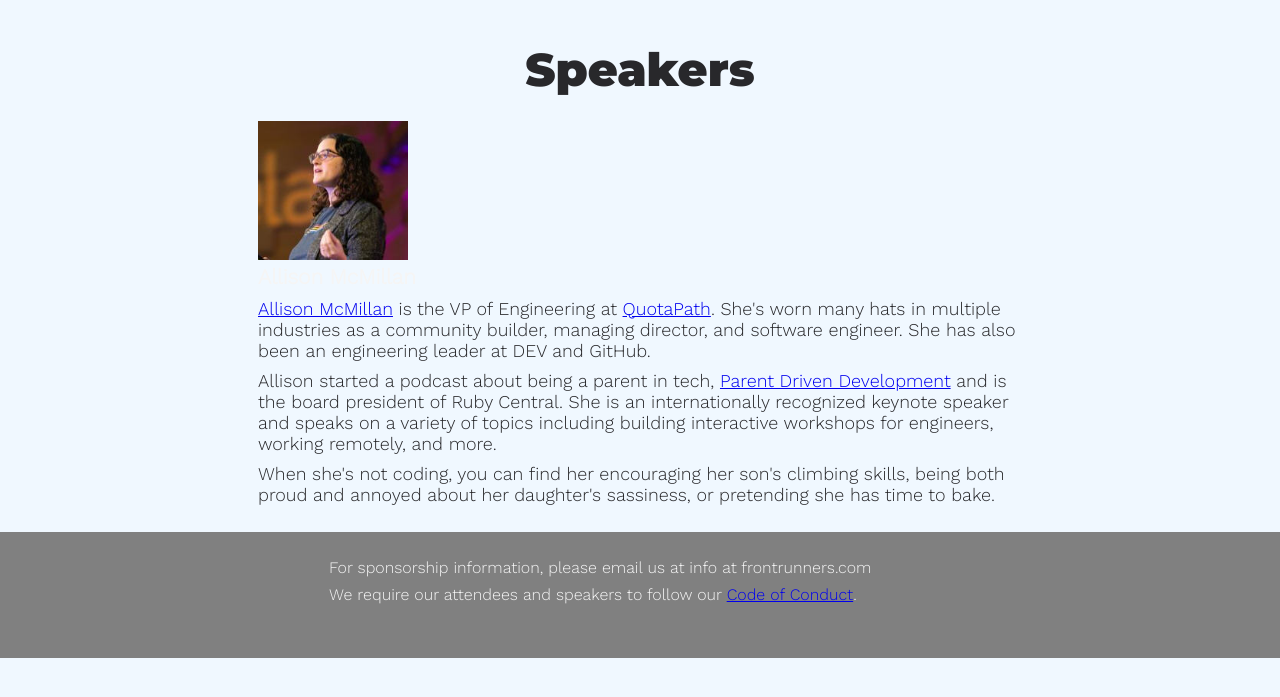
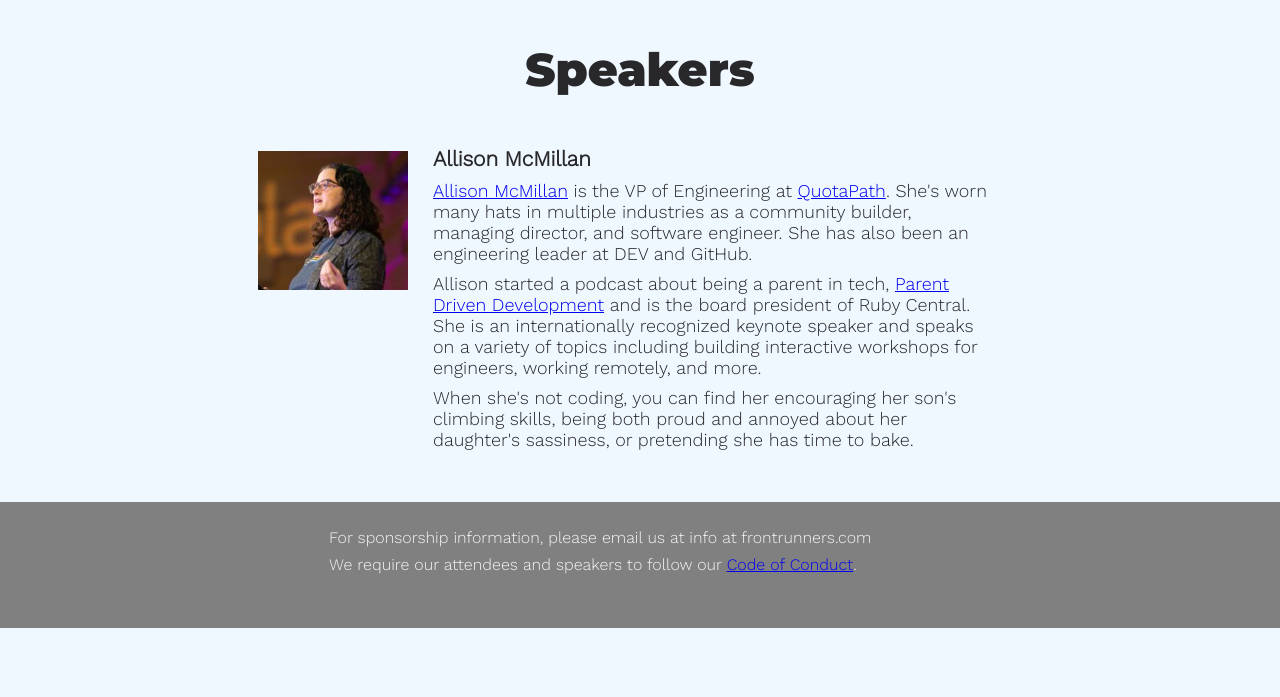
Before and after one commit to gothamgo/frontrunnersconf.github.io, a Jekyll site: the page built from test/testpage.html, in a window 1280 px wide. Shown: the top 697 px of the page. Built offline with Jekyll 4.4.1, drawn with Linux system fonts in a browser that asks for light colours.

Commit message:
Update frontrunners.html

```diff
--- a/_layouts/frontrunners.html
+++ b/_layouts/frontrunners.html
@@ -6,6 +6,7 @@
     <title>{{ page.title }}</title>
 
     <link rel="stylesheet" href="{{site.url}}/stylesheets/frontrunners.css">
+    <link rel="stylesheet" href="{{site.url}}/stylesheets/speakers.css">
 
     <link rel="preconnect" href="https://fonts.googleapis.com">
     <link rel="preconnect" href="https://fonts.gstatic.com" crossorigin>
```
